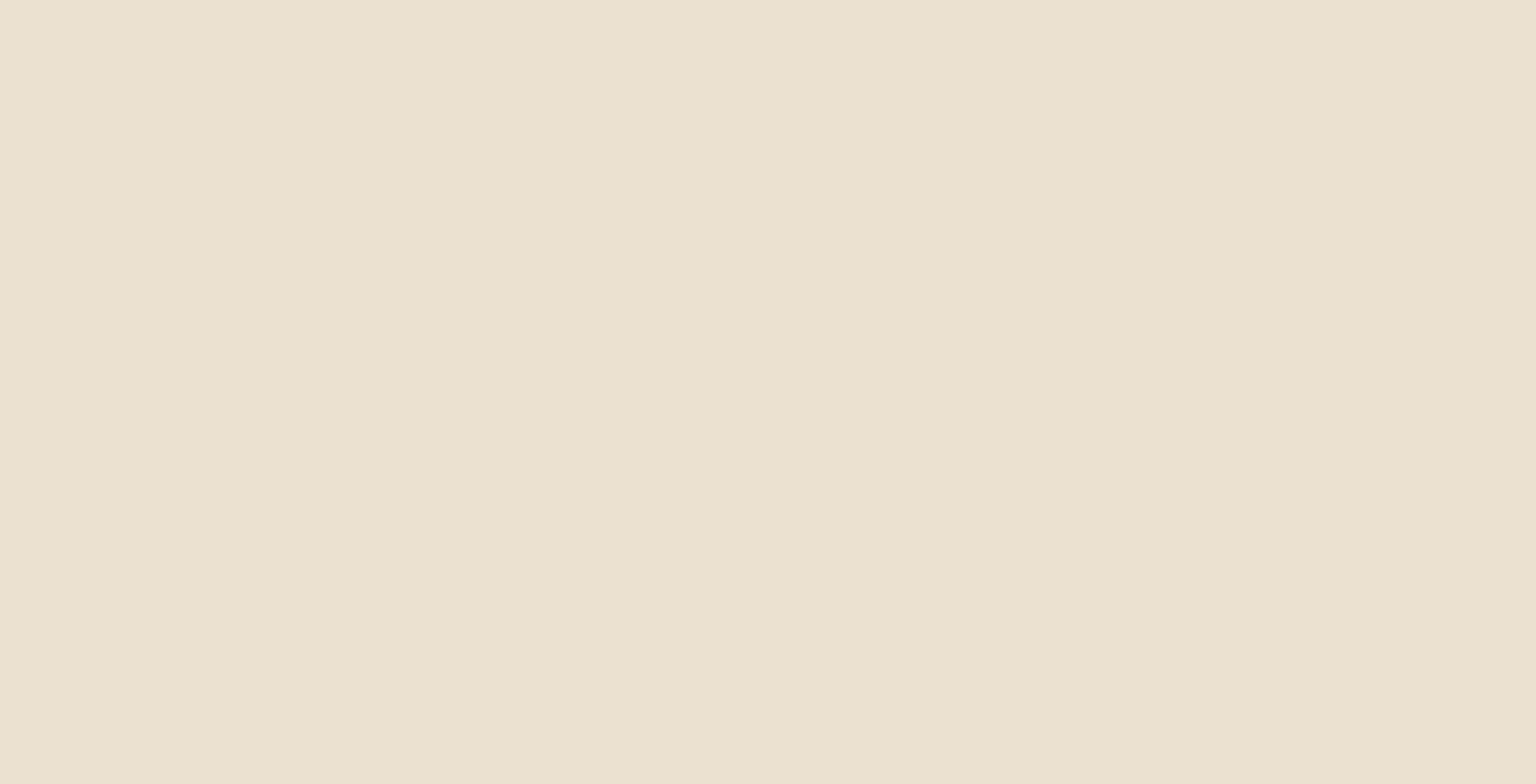
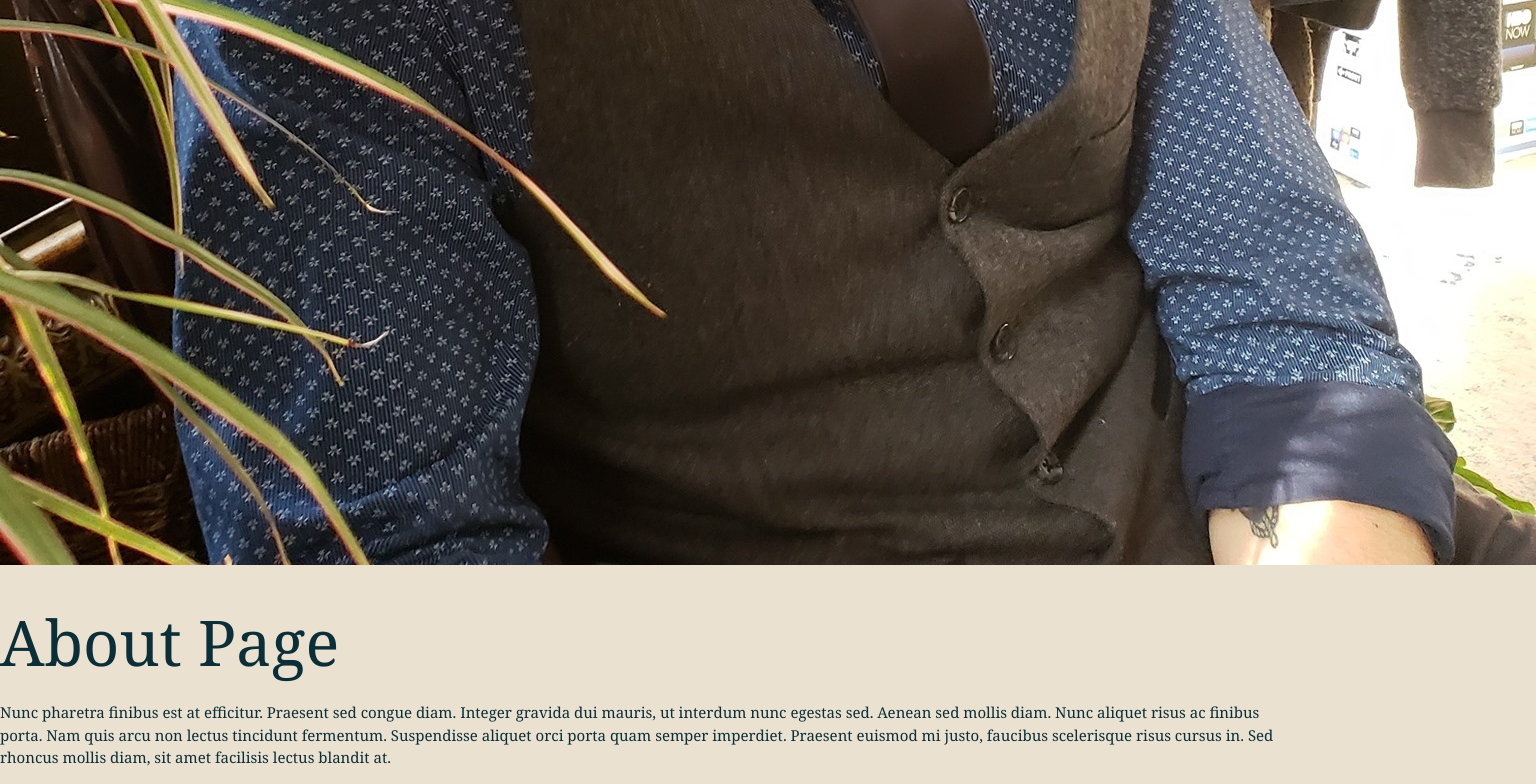
Before and after one commit to BrianSChapman/Portfolio-Using-React, a React (Create React App) app: page / in a window 1280 px wide. Shown: the part 1035-1819 px from the top of the page, 1536 px wide, since content can reach past the window. Before the commit the page ends 800 px from the top, so only its background shows below. Built offline with nearby package versions, Linux system fonts and the light colour scheme.

Commit message:
Uploaded photos to use and restructured files. Added helpers for form validation

```diff
--- a/src/App.js
+++ b/src/App.js
@@ -1,18 +1,12 @@
 import React, { useState } from 'react';
-import AboutMe from './Components/AboutMe'
-import NavBar from './Components/NavBar'
-import Projects from './Components/Projects'
-import Contact from './Components/Contact'
+import PageContainer from './Components/pageContainer';
 import Footer from './Components/Footer'
 
 
- function App() {
+ const App = () => {
  return (
   <main>
-    <NavBar />
-    <AboutMe />
-    <Projects />
-    <Contact />
+   <PageContainer />
     <Footer />
     </main>
  );
--- a/src/Components/AboutMe.css
+++ b/src/Components/AboutMe.css
@@ -0,0 +1 @@
+#about {};
--- a/src/Components/AboutMe.js
+++ b/src/Components/AboutMe.js
@@ -1,9 +1,24 @@
-import React from 'react';
+import React from "react";
+import headshot from "./Headshot.jpg";
 
 export default function AboutMe() {
-    return(
-        <section id='about'>
-
-        </section>
-    )
+  return (
+      <section id="about">
+        <img
+          className="materialboxed"
+          src={headshot}
+          alt="Brian Chapman Headshot"
+        ></img>
+        <h1>About Page</h1>
+        <p>
+          Nunc pharetra finibus est at efficitur. Praesent sed congue diam.
+          Integer gravida dui mauris, ut interdum nunc egestas sed. Aenean sed
+          mollis diam. Nunc aliquet risus ac finibus porta. Nam quis arcu non
+          lectus tincidunt fermentum. Suspendisse aliquet orci porta quam semper
+          imperdiet. Praesent euismod mi justo, faucibus scelerisque risus
+          cursus in. Sed rhoncus mollis diam, sit amet facilisis lectus blandit
+          at.
+        </p>
+      </section>
+  );
 }
--- a/src/Components/Navbar.js
+++ b/src/Components/Navbar.js
@@ -15,7 +15,7 @@ function NavBar({ currentPage, handlePageChange }) {
                       <a
                           href="#AboutMe"
                           onClick={() => handlePageChange("AboutMe")}
-                          className={currentPage === "AboutMe" ? "active" : "nav-link"}
+                          className={currentPage === "AboutMe" ? "nav-link active" : "nav-link"}
                       >
                           About Me
                       </a>
@@ -24,7 +24,7 @@ function NavBar({ currentPage, handlePageChange }) {
                       <a
                           href="#Projects"
                           onClick={() => handlePageChange("Projects")}
-                          className={currentPage === "Projects" ? "active" : "nav-link"}
+                          className={currentPage === "Projects" ? "nav-link active" : "nav-link"}
                       >
                           Projects
                       </a>
@@ -33,7 +33,7 @@ function NavBar({ currentPage, handlePageChange }) {
                       <a
                           href="#Contact"
                           onClick={() => handlePageChange("Contact")}
-                          className={currentPage === "Contact" ? "active" : "nav-link"}
+                          className={currentPage === "Contact" ? "nav-link active" : "nav-link"}
                       ></a>
                       Contact
                   </li>
--- a/src/Components/pageContainer.js
+++ b/src/Components/pageContainer.js
@@ -6,7 +6,7 @@ import Footer from "./Footer";
 import Projects from "./Projects";
 import Resume from "./Resume";
 
-export default function pageContainer() {
+export default function PageContainer() {
   const [currentPage, setCurrentPage] = useState("AboutMe");
 
   const renderPage = () => {
--- a/src/index.css
+++ b/src/index.css
@@ -7,3 +7,7 @@ body {
     background-color: #609aad;
     margin-bottom: 150px;
 }
+
+li {
+
+}
--- a/src/index.js
+++ b/src/index.js
@@ -1,5 +1,5 @@
 import React from "react";
-import ReactDOM from "react-dom/client";
+import ReactDOM from "react-dom";
 import "./index.css";
 import App from "./App";
 
```
Also changed, not shown: src/utils/helpers.js (added, +12 -0 lines), src/Components/Headshot.jpg (renamed from public/Headshot.jpg), 1 other file (tests, documents, lock files or other folders).
